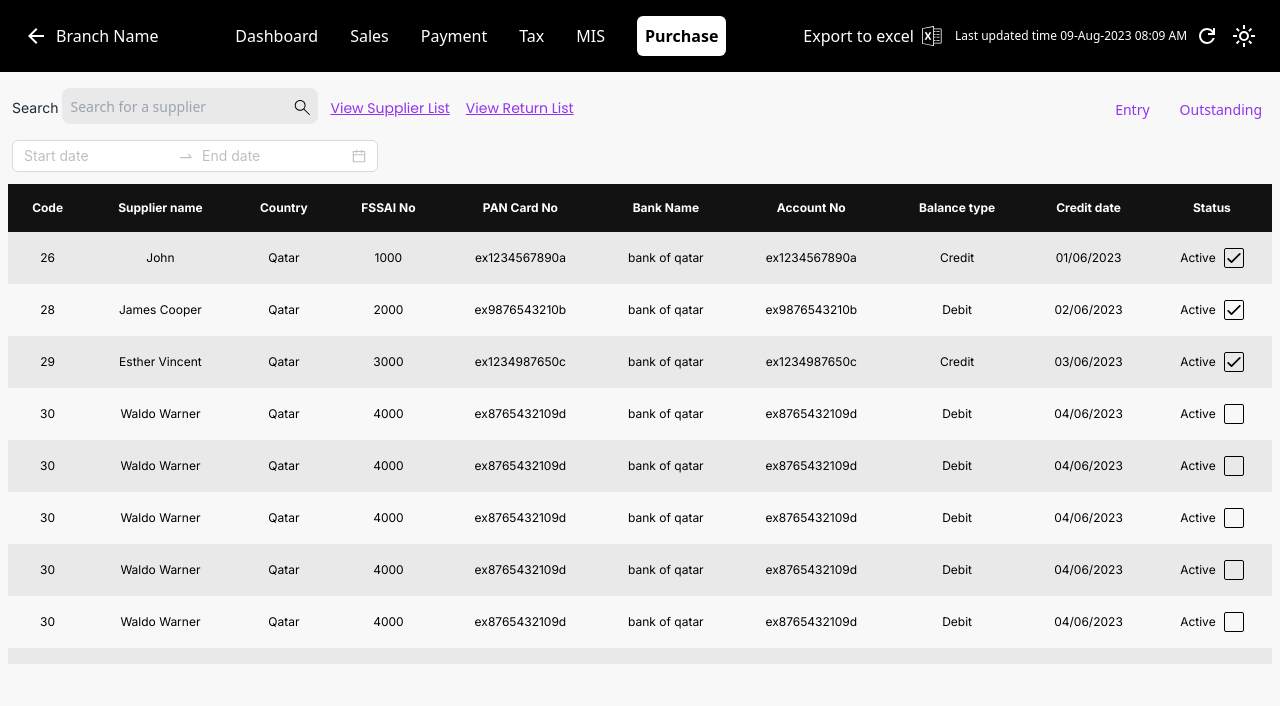
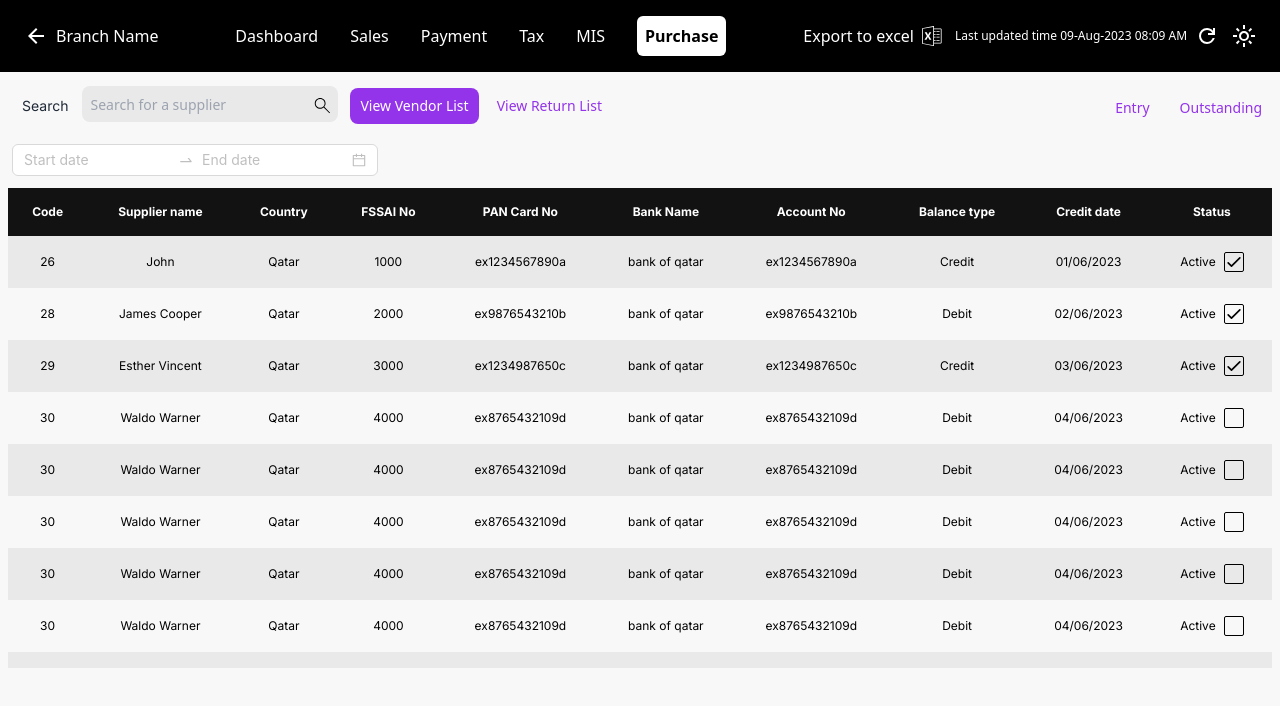
Before and after one commit to amarnadhcp/Sacrosys-purchase, a React (Create React App) app: page /supplier in a window 1280 px wide. Shown: the top 706 px of the page. Built offline with nearby package versions, Linux system fonts and the light colour scheme.

Commit message:
feat(search navigation design logic )

```diff
--- a/src/component/Entry/EntryTable.jsx
+++ b/src/component/Entry/EntryTable.jsx
@@ -26,7 +26,7 @@ function EntryTable() {
 
   return (
     <>
-      <div className="mx-auto px-2 overflow-auto my-4">
+      <div className="mx-auto px-2 overflow-auto my-1">
         <SearchBar />
         <div className="overflow-x-auto min-w-full">
           <div className="mb-3 mt-0 mx-1 ">
--- a/src/component/Entry/ReturnList.jsx
+++ b/src/component/Entry/ReturnList.jsx
@@ -54,7 +54,7 @@ function ReturnList() {
     <div className="mx-auto px-2 overflow-auto my-0">
       <div className="flex flex-col md:flex-row-reverse justify-between items-center bg-default mb-0 mt-1">
         <NavigationBar />
-        <SearchBar />
+        <SearchBar show="Return" />
       </div>
 
       <div className="overflow-x-auto min-w-full">
--- a/src/component/Navbar/NavigationBar.jsx
+++ b/src/component/Navbar/NavigationBar.jsx
@@ -6,7 +6,7 @@ function NavigationBar({ show }) {
   const outstandingButtonClass = show ==="out" ? "bg-purple-600 text-white":"text-purple-600 ";
 
   return (
-    <div className="flex justify-end items-center gap-2.5 my-7 text-sm mb-3 mt-4">
+    <div className="flex justify-end items-center gap-2.5 my-7 text-sm mb-3 mt-2">
       <Link to="/purchase" className={`px-2.5 py-2 rounded-lg ${entryButtonClass}`}>
         Entry
       </Link>
--- a/src/component/Navbar/SearchBar.jsx
+++ b/src/component/Navbar/SearchBar.jsx
@@ -3,23 +3,27 @@ import SearchIcon from "../../assests/images/search.svg";
 import { Link } from "react-router-dom";
 import Autocomplete from "../AutoComplete/Autocomplete";
 
-function SearchBar() {
+function SearchBar({ show }) {
+  const VendorButtonClass = show === "Vendor" ? "bg-purple-600 text-white" : "text-purple-600";
+  const ReturnButtonClass = show === "Return" ? "bg-purple-600 text-white" : "text-purple-600";
   const [autocompleteInput, setAutocompleteInput] = useState("");
+
   const handleAutocompleteInput = (input) => {
     setAutocompleteInput(input);
     console.log(autocompleteInput);
   };
+
   return (
-    <div className="flex flex-wrap  justify-between items-center bg-default mt-2 mb-2">
+    <div className="flex flex-wrap justify-between items-center bg-default  mb-2">
       <div className="flex">
-        <label
+      <label
           htmlFor="search-input "
-          className="mx-1 text-gray-800 text-sm mt-3 font-inter hidden md:block"
+          className="mx-1 text-gray-800 text-sm mt-3 font-inter hidden md:block px-2.5 py-2"
         >
           Search
         </label>
         <div className="flex flex-wrap">
-          <div className="relative flex items-center justify-center sm:justify-center  w-full  md:w-auto">
+          <div className="relative flex items-center justify-center sm:justify-center w-full md:w-auto">
             <Autocomplete
               suggestions={data}
               width="64"
@@ -33,16 +37,16 @@ function SearchBar() {
               className="absolute right-2 top-1/2 transform -translate-y-1/2 pointer-events-none w-4 h-auto hidden sm:block"
             />
           </div>
-          <div className="flex items-center flex-wrap gap-4 md:p-3 justify-center w-full md:w-auto">
+          <div className="flex items-center flex-wrap gap-2 md:p-3 justify-center w-full md:w-auto">
             <Link
               to="/supplier"
-              className="text-purple-600 underline text-xs sm:text-sm font-poppins"
+              className={` rounded-lg px-2.5 py-2 text-xs sm:text-sm  ${VendorButtonClass}`}
             >
-              View Supplier List
+              View Vendor List
             </Link>
             <Link
               to="/return"
-              className="text-purple-600 underline text-xs sm:text-sm font-poppins"
+              className={`rounded-lg px-2.5 py-2 text-xs sm:text-sm  ${ReturnButtonClass}`}
             >
               View Return List
             </Link>
@@ -54,6 +58,7 @@ function SearchBar() {
 }
 
 export default SearchBar;
+
 
 let data = [
   "Alabama",
--- a/src/pages/purchaseEntry/SupplierList.jsx
+++ b/src/pages/purchaseEntry/SupplierList.jsx
@@ -26,8 +26,8 @@ function SupplierList() {
   return (
     <div className="mx-auto px-2 overflow-auto my-1 ">
       <div className="flex flex-col md:flex-row-reverse justify-between items-center bg-default">
-        <NavigationBar />
-        <SearchBar />
+        <NavigationBar  />
+        <SearchBar show="Vendor" />
       </div>
       <div className="overflow-x-auto min-w-full">
         <div className="mb-3 mt-0 mx-1 ">
```
